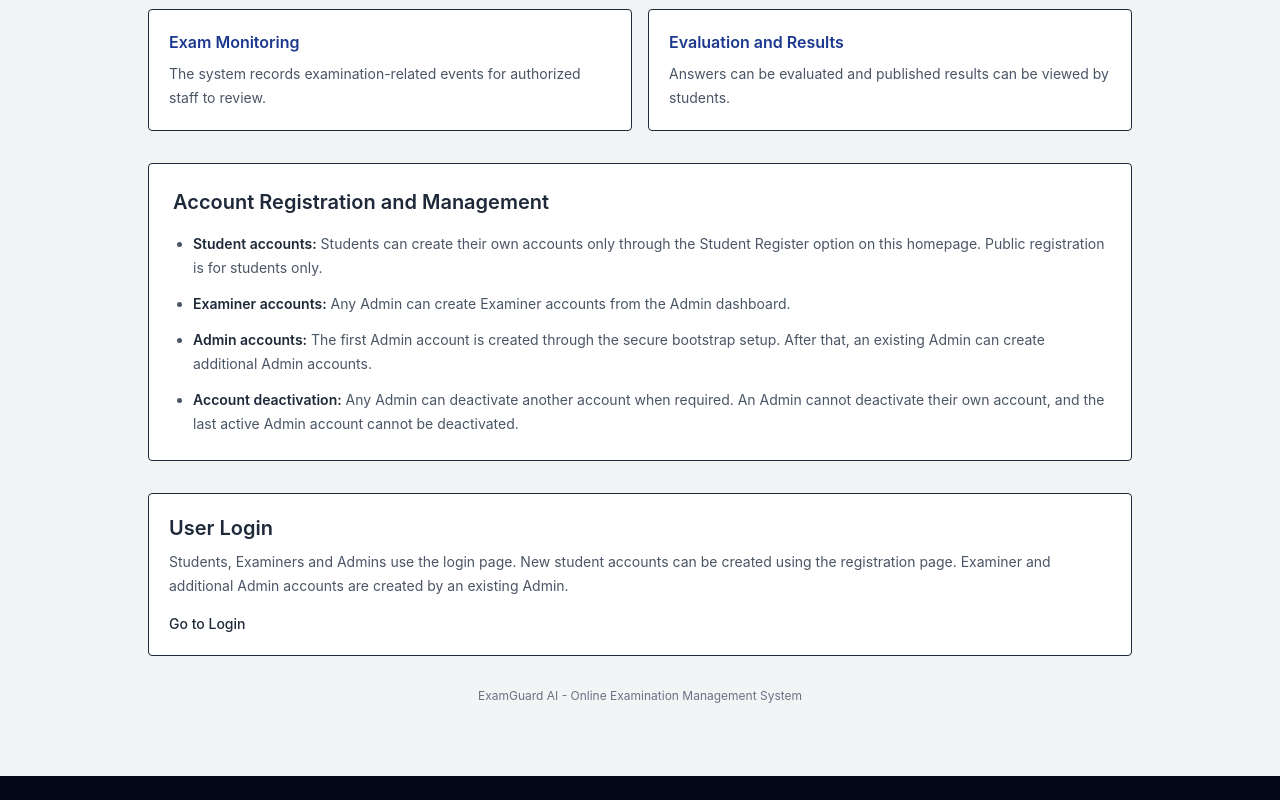
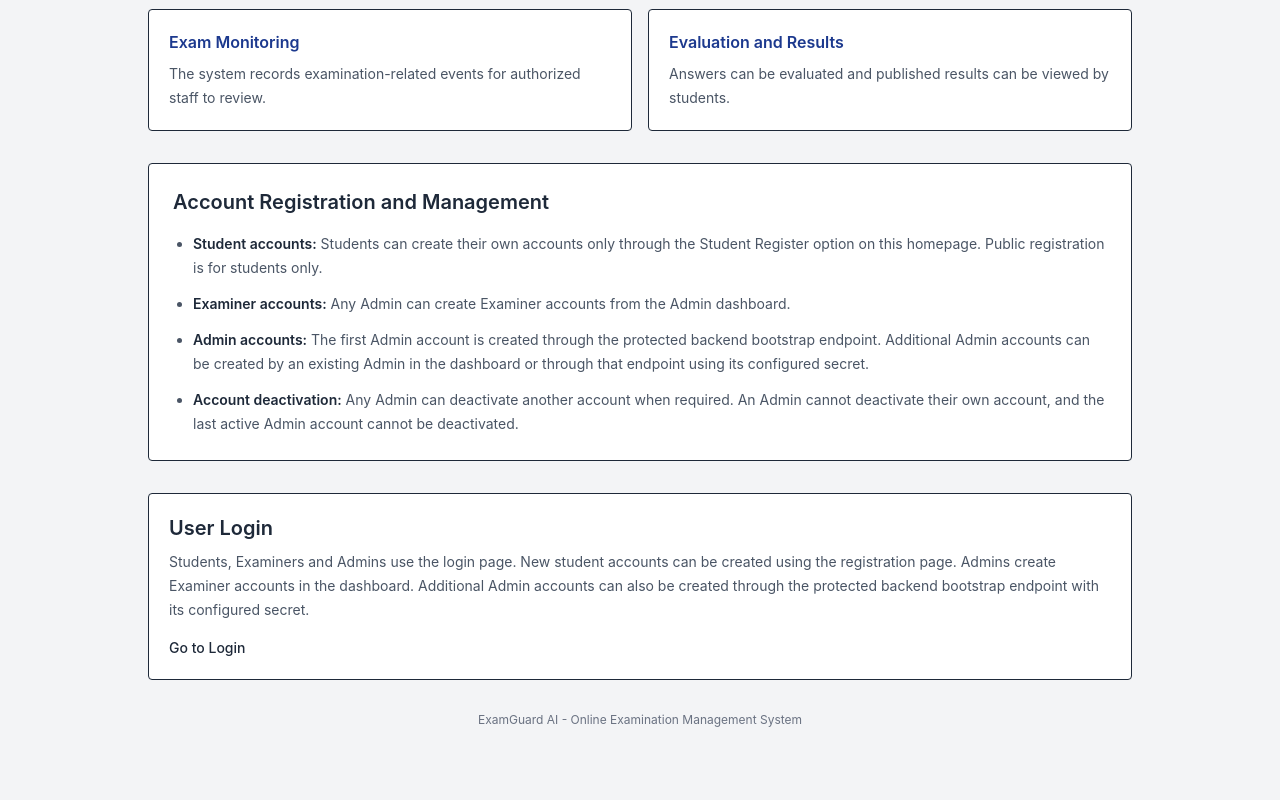
Before and after one commit to CHAITU9999S/examination-ai, a Next.js app in the folder frontend/: page / in a window 1280 px wide. Shown: the part 556-1356 px from the top of the page. Before the commit the page ends 1332 px from the top, so only its background shows below. Built offline with nearby package versions, Linux system fonts and the light colour scheme.

Commit message:
fix account info

```diff
--- a/frontend/src/app/page.tsx
+++ b/frontend/src/app/page.tsx
@@ -104,9 +104,10 @@ export default function HomePage() {
             </li>
             <li>
               <span className="font-semibold text-gray-800">Admin accounts:</span>{" "}
-              The first Admin account is created through the secure bootstrap
-              setup. After that, an existing Admin can create additional Admin
-              accounts.
+              The first Admin account is created through the protected backend
+              bootstrap endpoint. Additional Admin accounts can be created by
+              an existing Admin in the dashboard or through that endpoint
+              using its configured secret.
             </li>
             <li>
               <span className="font-semibold text-gray-800">Account deactivation:</span>{" "}
@@ -123,8 +124,10 @@ export default function HomePage() {
           </h2>
           <p className="mt-2 text-sm leading-6 text-gray-600">
             Students, Examiners and Admins use the login page. New student
-            accounts can be created using the registration page. Examiner and
-            additional Admin accounts are created by an existing Admin.
+            accounts can be created using the registration page. Admins create
+            Examiner accounts in the dashboard. Additional Admin accounts can
+            also be created through the protected backend bootstrap endpoint
+            with its configured secret.
           </p>
           <Link
             href="/login"
```
